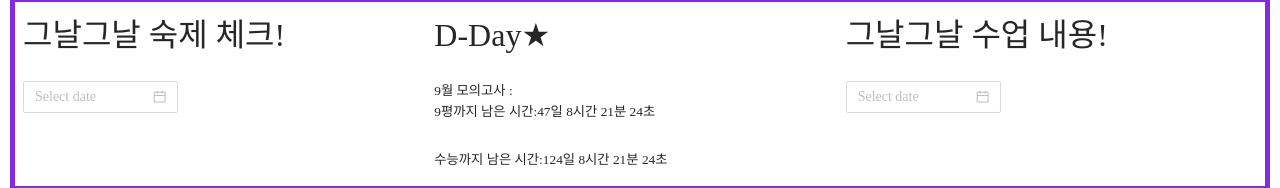
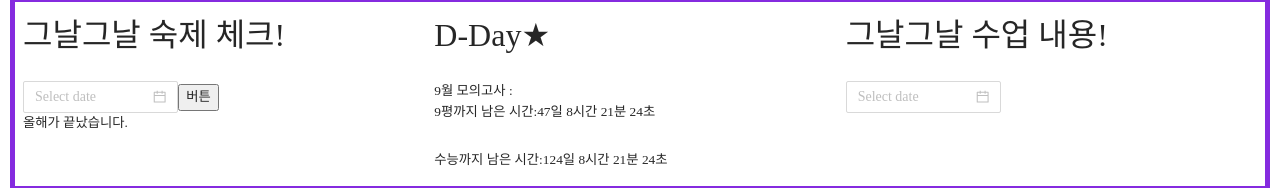
Before and after one commit to Youngseo-Jeon0313/tutoring_project, a React (Create React App) app in the folder my-react-app/: page / in a window 1280 px wide. Shown: the part 133-321 px from the top of the page. Built offline with nearby package versions, Linux system fonts and the light colour scheme; no server answers; a web font is replaced by a local one.

Commit message:
hook_useEffect

```diff
--- a/my-react-app/package.json
+++ b/my-react-app/package.json
@@ -9,6 +9,7 @@
     "@testing-library/user-event": "^12.8.3",
     "antd": "^4.16.7",
     "axios": "^0.21.1",
+    "jquery": "^3.6.0",
     "react": "^17.0.2",
     "react-dom": "^17.0.2",
     "react-router-dom": "^5.2.0",
--- a/my-react-app/src/daybyday/class/index.js
+++ b/my-react-app/src/daybyday/class/index.js
@@ -0,0 +1,29 @@
+import { React, useEffect, useState } from "react";
+import "./index.css";
+import {DatePicker} from 'antd';
+import $ from 'jquery';
+
+function ClassPage() {
+
+const [text, setText] = useState('올해가 끝났습니다.');
+useEffect(()=>{
+$(".target").mousedown(function () {
+    setText('나이 한살 추가요')
+});
+$("button").mouseup(function () {
+    setText('올해가 끝났습니다.')
+});
+
+console.log('changed');
+}, []);
+
+    return (
+        <div>
+            <DatePicker/>
+            <button className="target">버튼</button>
+            <div>{text}</div>
+        </div>
+    )
+}
+
+export default ClassPage;
--- a/my-react-app/src/daybyday/homework/index.js
+++ b/my-react-app/src/daybyday/homework/index.js
@@ -0,0 +1,13 @@
+import "./index.css";
+import { React } from "react";
+
+function HomeworkPage() {
+
+    return (
+        <div>
+
+        </div>
+    )
+};
+
+export default HomeworkPage;
--- a/my-react-app/src/main/index.js
+++ b/my-react-app/src/main/index.js
@@ -5,8 +5,10 @@ import Container1 from '../dday9평';
 import axios from "axios";
 import {useEffect, useState} from "react";
 import "./index.css";
-import {Link} from "react-router-dom";
+import {Link, Switch, Route} from "react-router-dom";
 import { API_URL } from "../config/constants";
+import Classpage from '../daybyday/class';
+import Homeworkpage from '../daybyday/homework';
 
 function MainPage() {
     const [contents, setContent] = useState([]);
@@ -25,7 +27,7 @@ function MainPage() {
             <main>
                 <span className="본문">
                     <div className="제목">그날그날 숙제 체크!</div>
-                    <br></br><DatePicker/><br></br>
+                    <br></br><Classpage/><br></br>
                 </span>
                 <span className="본문">
                 <div className="제목">D-Day★</div><br></br>9월 모의고사 : <Container1/>
@@ -34,6 +36,14 @@ function MainPage() {
                 <span className ="본문">
                     <div className="제목">그날그날 수업 내용!</div><br></br><DatePicker/><br></br>
                     </span>
+            <Switch>
+            <Route exact={true} path="../daybyday/class">
+              <Classpage />
+            </Route>
+            <Route exact={true} path="../daybyday/homework">
+                <Homeworkpage/>
+            </Route>
+            </Switch>
             </main>
 
             <main>
@@ -54,6 +64,7 @@ function MainPage() {
                                         <span className="question-date">질문 날짜:{content.date}</span>
                                         </div>
                                     </Link>
+
                                 </div>
                                 )
                             })}
```
Also changed, not shown: 1 other file (tests, documents, lock files or other folders).
